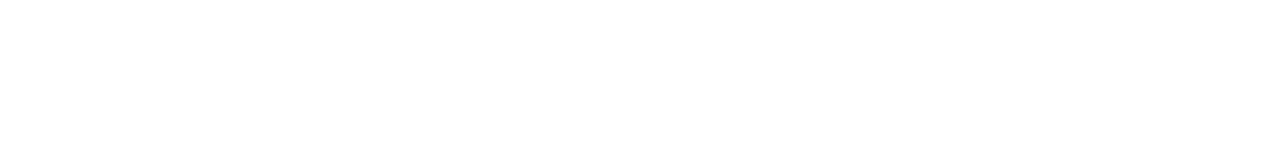
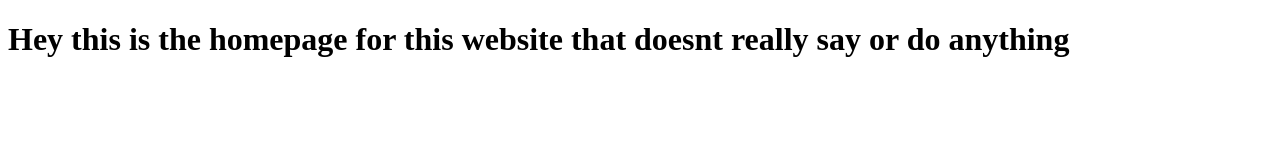
Before and after one commit to JackieEvershed/testingGitOnCommandLine, a plain HTML site: page index.html in a window 1280 px wide. Drawn offline with Linux system fonts and the light colour scheme.

Commit message:
This one adds an H1

```diff
--- a/index.html
+++ b/index.html
@@ -5,6 +5,6 @@
 	<title>Home Page</title>
 </head>
 <body>
-
+	<h1>Hey this is the homepage for this website that doesnt really say or do anything</h1>
 </body>
 </html>
```
